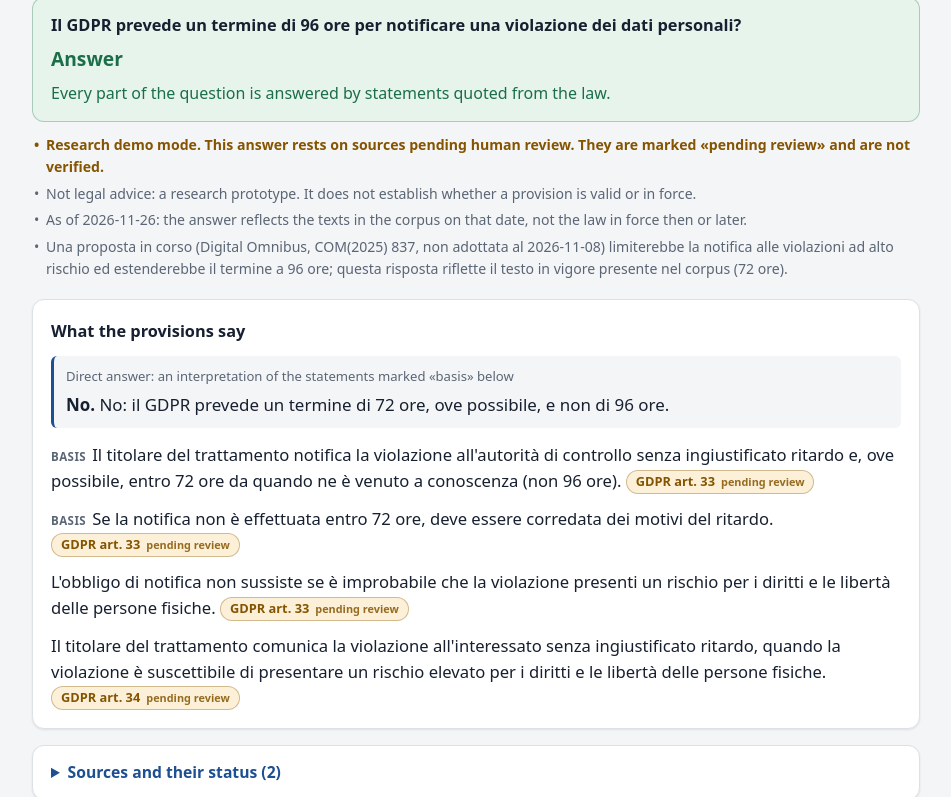
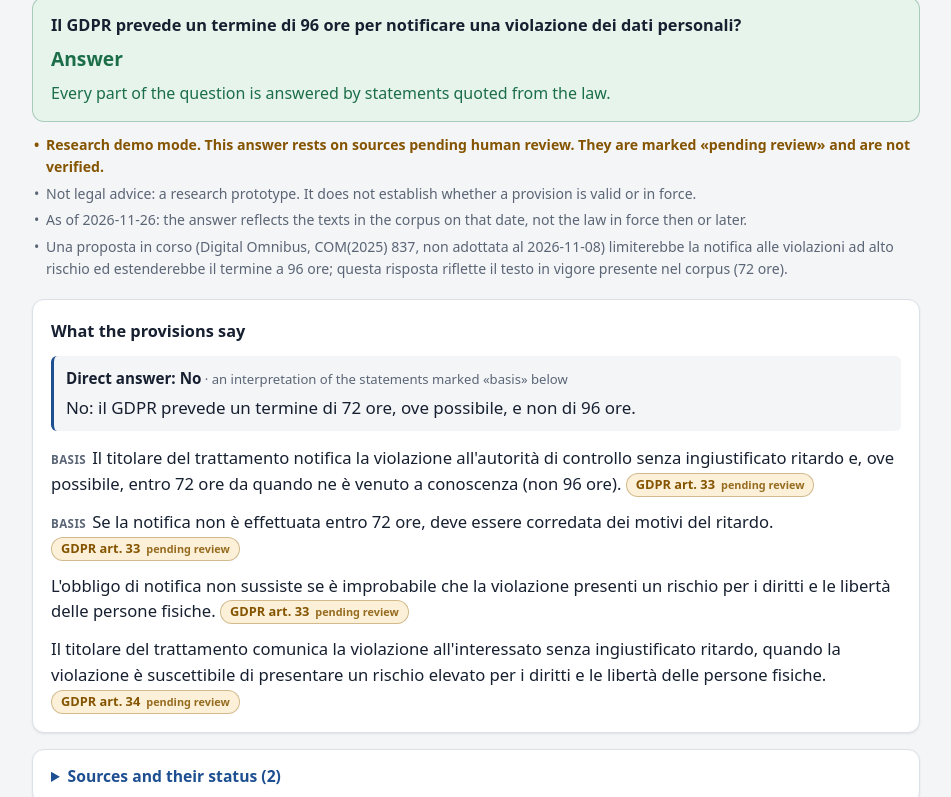
Before and after one commit to SimoneZanetti00/legal-rag, a plain HTML site: page demo/replay/index.html in a window 1280 px wide. Both pictures are taken after a click on the button 353 px from the left and 712 px from the top of the page. Shown: the part 1062-1859 px from the top of the page, without its empty margins (164-1115 px from the left). Drawn offline with Linux system fonts and the light colour scheme.

Commit message:
fix(page): the direct answer's value as a label, not before the sentence
The page showed the value and then the model's sentence, which often
starts with the same word ("No. No: il GDPR prevede ..."). The value is now
the label ("Direct answer: No · an interpretation of the statements marked
«basis» below") and the sentence follows on its own line, unchanged.
Live page and replay (demo/replay app.js, app.css); replay.json unchanged.

Co-Authored-By: Claude Opus 5.5 <noreply@anthropic.com>

```diff
--- a/demo/replay/app.css
+++ b/demo/replay/app.css
@@ -191,6 +191,7 @@ h3 { font-size: 1.02rem; margin: 0 0 12px; }
 .answer p.statement:last-child { margin-bottom: 0; }
 .direct { margin: 0 0 14px; padding: 10px 12px; border-left: 3px solid var(--accent); background: var(--bg); border-radius: 6px; }
 .direct-label { margin: 0 0 4px; font-size: 0.82rem; color: var(--muted); }
+.direct-label strong { font-size: 0.95rem; color: var(--text); }
 .direct-text { margin: 0; font-size: 1.06rem; }
 .direct-none { margin: 0 0 14px; font-size: 0.93rem; color: var(--warn); }
 .basis-tag { color: var(--accent); }
--- a/demo/replay/app.js
+++ b/demo/replay/app.js
@@ -343,14 +343,17 @@ function renderOutcome(result) {
 
 // The direct answer, at the top of the answer: shown only with the status "shown", as an
 // interpretation of the statements marked below it; otherwise one line says why there is none.
+// The value is the label ("Direct answer: No"); the model's sentence follows on its own line,
+// unchanged, so a sentence that itself starts with "No" does not repeat it after the value.
 function renderDirect(direct) {
   if (!direct) return null;
   if (direct.status !== "shown") {
     return el("p", { class: "direct-none" }, `No direct yes or no: ${DIRECT_NOT_SHOWN[direct.status] || direct.status}.`);
   }
   return el("div", { class: "direct" },
-    el("p", { class: "direct-label" }, "Direct answer: an interpretation of the statements marked «basis» below"),
-    el("p", { class: "direct-text" }, el("strong", {}, `${DIRECT_VALUES[direct.value] || direct.value}.`), " ", direct.text));
+    el("p", { class: "direct-label" }, el("strong", {}, `Direct answer: ${DIRECT_VALUES[direct.value] || direct.value}`),
+      " · an interpretation of the statements marked «basis» below"),
+    el("p", { class: "direct-text" }, direct.text));
 }
 
 // Always visible, one line each: the mode, not legal advice, the as-of date, the Omnibus caveat.
--- a/src/web_static/app.css
+++ b/src/web_static/app.css
@@ -191,6 +191,7 @@ h3 { font-size: 1.02rem; margin: 0 0 12px; }
 .answer p.statement:last-child { margin-bottom: 0; }
 .direct { margin: 0 0 14px; padding: 10px 12px; border-left: 3px solid var(--accent); background: var(--bg); border-radius: 6px; }
 .direct-label { margin: 0 0 4px; font-size: 0.82rem; color: var(--muted); }
+.direct-label strong { font-size: 0.95rem; color: var(--text); }
 .direct-text { margin: 0; font-size: 1.06rem; }
 .direct-none { margin: 0 0 14px; font-size: 0.93rem; color: var(--warn); }
 .basis-tag { color: var(--accent); }
```
Also changed, not shown: src/web_static/app.js (+5 -2 lines), 1 other file.
